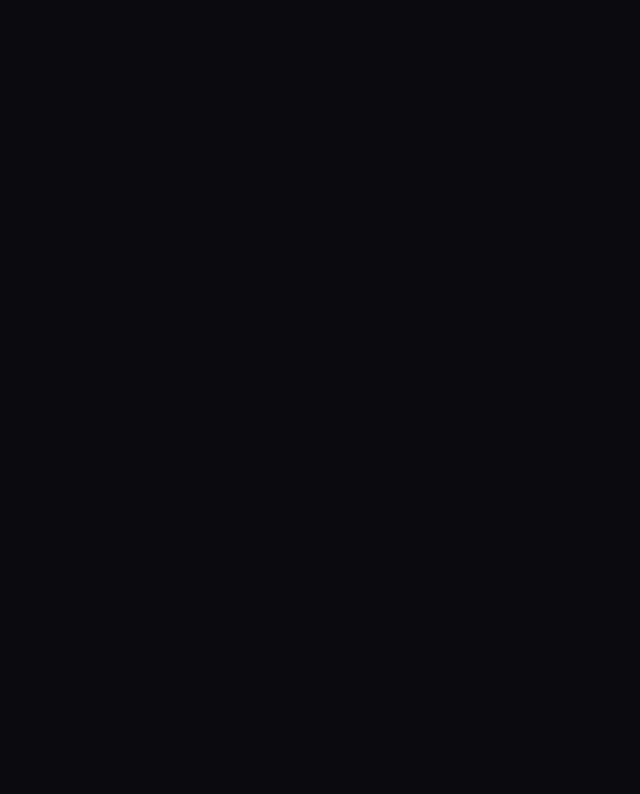
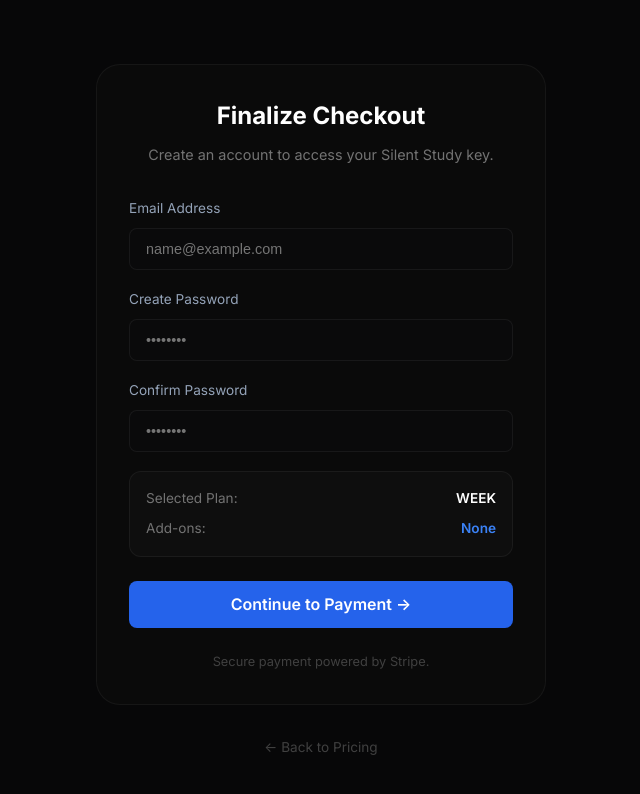
Before and after one commit to Silent-study/bot-frontend, a React (Vite) app: page /register in a window 1280 px wide. Before the commit this address had no page. Shown: the top 794 px of the page, without its empty margins (319-959 px from the left). Built offline with nearby package versions, Linux system fonts and the light colour scheme.

Commit message:
feat: implement ControlPanel dashboard with socket-based automation control and subscription tracking

```diff
--- a/src/App.jsx
+++ b/src/App.jsx
@@ -1,15 +1,31 @@
-import { BrowserRouter as Router, Routes, Route } from 'react-router-dom';
+import { BrowserRouter as Router, Routes, Route, Navigate } from 'react-router-dom';
+import { useState, useEffect } from 'react';
 import './index.css';
 import './App.css';
 import LandingPage from './pages/LandingPage';
 import ControlPanel from './pages/ControlPanel';
+import RegisterPage from './pages/RegisterPage';
 
 export default function App() {
+  const [isAuthenticated, setIsAuthenticated] = useState(false);
+
+  useEffect(() => {
+    // Check if user is already "paid" or "authenticated" via localStorage for demo
+    const paid = localStorage.getItem('isPaid');
+    if (paid === 'true') {
+      setIsAuthenticated(true);
+    }
+  }, []);
+
   return (
     <Router>
       <Routes>
         <Route path="/" element={<LandingPage />} />
-        <Route path="/dashboard" element={<ControlPanel />} />
+        <Route path="/register" element={<RegisterPage onAuthSuccess={() => setIsAuthenticated(true)} />} />
+        <Route
+          path="/dashboard"
+          element={isAuthenticated ? <ControlPanel /> : <Navigate to="/register" />}
+        />
       </Routes>
     </Router>
   );
--- a/src/ControlPanel.css
+++ b/src/ControlPanel.css
@@ -35,17 +35,69 @@
 
 .cp-grid {
   display: grid;
-  grid-template-columns: 350px 1fr;
+  grid-template-columns: 380px 1fr;
   gap: 1.5rem;
   width: 100%;
-  max-width: 1100px;
+  max-width: 1200px;
 }
+
+/* SUBSCRIPTION CARD */
+.sub-card {
+  background: linear-gradient(135deg, rgba(37, 99, 235, 0.1), rgba(15, 23, 42, 0.4));
+  border: 1px solid rgba(59, 130, 246, 0.2);
+  border-radius: var(--radius-lg);
+  padding: 1.5rem 2rem;
+  width: 100%;
+  max-width: 1200px;
+  margin-bottom: 1.5rem;
+  display: flex;
+  justify-content: space-between;
+  align-items: center;
+}
+
+.sub-info h3 {
+  color: var(--text-white);
+  font-size: 1.2rem;
+  margin-bottom: 0.25rem;
+}
+
+.sub-info p {
+  color: var(--text-secondary);
+  font-size: 0.9rem;
+}
+
+.sub-status {
+  display: flex;
+  gap: 2rem;
+}
+
+.stat-box {
+  text-align: right;
+}
+
+.stat-label {
+  font-size: 0.75rem;
+  color: var(--text-secondary);
+  text-transform: uppercase;
+  letter-spacing: 1px;
+  margin-bottom: 0.25rem;
+}
+
+.stat-value {
+  font-size: 1.1rem;
+  font-weight: 700;
+  color: var(--blue-light);
+}
+
+.stat-value.success { color: var(--green); }
 
 .cp-card {
   background: rgba(15, 23, 42, 0.4);
   border: 1px solid var(--border);
   border-radius: var(--radius-lg);
   padding: 2rem;
+  display: flex;
+  flex-direction: column;
 }
 
 .cp-card-title {
@@ -59,7 +111,7 @@
 }
 
 .form-group {
-  margin-bottom: 1.5rem;
+  margin-bottom: 1.2rem;
 }
 
 .form-label {
@@ -96,6 +148,7 @@
   font-weight: 600;
   font-size: 1rem;
   transition: all 0.2s;
+  margin-top: auto;
 }
 
 .btn-launch:hover {
@@ -117,7 +170,7 @@
   font-weight: 600;
   font-size: 1rem;
   transition: all 0.2s;
-  margin-top: 0.5rem;
+  margin-top: auto;
 }
 
 .btn-stop:hover {
@@ -128,7 +181,7 @@
   background: rgba(11, 11, 13, 0.5);
   border: 1px solid var(--border);
   border-radius: 12px;
-  height: 350px;
+  height: 450px;
   overflow-y: auto;
   padding: 1.5rem;
   font-family: ui-monospace, SFMono-Regular, Menlo, Monaco, Consolas, monospace;
@@ -165,4 +218,13 @@
   .cp-grid {
     grid-template-columns: 1fr;
   }
+  .sub-card {
+    flex-direction: column;
+    text-align: center;
+    gap: 1.5rem;
+  }
+  .sub-status {
+    width: 100%;
+    justify-content: space-around;
+  }
 }
--- a/src/pages/LandingPage.jsx
+++ b/src/pages/LandingPage.jsx
@@ -13,26 +13,20 @@ export default function LandingPage() {
     return (basePrice + extra).toFixed(2);
   };
 
-  const handlePurchase = async (planId) => {
-    try {
-      const addons = [];
-      if (selectedAddon === 'service' || selectedAddon === 'both') addons.push('service');
-      if (selectedAddon === 'proctor' || selectedAddon === 'both') addons.push('proctor');
+  const scrollToPricing = (e) => {
+    if (e) e.preventDefault();
+    const pricing = document.getElementById('pricing');
+    if (pricing) {
+      pricing.scrollIntoView({ behavior: 'smooth' });
+    }
+  };
 
-      const response = await fetch('http://localhost:3000/create-checkout-session', {
-        method: 'POST',
-        headers: { 'Content-Type': 'application/json' },
-        body: JSON.stringify({ planId, addons })
-      });
+  const handleCheckout = (planId) => {
+    const addons = [];
+    if (selectedAddon === 'service' || selectedAddon === 'both') addons.push('service');
+    if (selectedAddon === 'proctor' || selectedAddon === 'both') addons.push('proctor');
 
-      const session = await response.json();
-      if (session.url) {
-        window.location.href = session.url;
-      }
-    } catch (err) {
-      console.error('Purchase error:', err);
-      alert('Payment failed to initialize. Make sure the backend is running and Stripe keys are set.');
-    }
+    navigate('/register', { state: { planId, addons } });
   };
 
   const scrollCarousel = (dir) => {
@@ -190,7 +184,7 @@ export default function LandingPage() {
           <a href="#pricing" className="nav-link">Pricing</a>
           <a href="#tutorial" className="nav-link">Tutorial</a>
           <a href="#support" className="nav-link">Support</a>
-          <button className="nav-btn-primary" onClick={() => navigate('/dashboard')}>Get Started</button>
+          <button className="nav-btn-primary" onClick={scrollToPricing}>Get Started</button>
         </div>
       </nav>
 
@@ -231,7 +225,7 @@ export default function LandingPage() {
 
             <div className="hero-actions">
               <button className="btn-outline">Explore Features</button>
-              <button className="nav-btn-primary" onClick={() => navigate('/dashboard')} style={{padding: '0.8rem 2rem', fontSize: '1.05rem'}}>Get Started</button>
+              <button className="nav-btn-primary" onClick={scrollToPricing} style={{padding: '0.8rem 2rem', fontSize: '1.05rem'}}>Get Started</button>
             </div>
 
             <div className="hero-stats">
@@ -656,7 +650,7 @@ export default function LandingPage() {
               <div className="p-label">Day Key</div>
               <div className="p-price"><span>$</span>{calculatePrice(2.50)}</div>
               <div className="p-duration">24 hours · 1 user</div>
-              <button className="p-btn" onClick={() => handlePurchase('day')}>Get Started →</button>
+              <button className="p-btn" onClick={() => handleCheckout('day')}>Checkout →</button>
             </div>
 
             <div className="p-card popular">
@@ -664,21 +658,21 @@ export default function LandingPage() {
               <div className="p-label">Week Key</div>
               <div className="p-price"><span>$</span>{calculatePrice(10)}</div>
               <div className="p-duration">1 week · 1 user</div>
-              <button className="p-btn primary" onClick={() => handlePurchase('week')}>Get Started →</button>
+              <button className="p-btn primary" onClick={() => handleCheckout('week')}>Checkout →</button>
             </div>
 
             <div className="p-card">
               <div className="p-label">Month Key</div>
               <div className="p-price"><span>$</span>{calculatePrice(20)}</div>
               <div className="p-duration">1 month · 1 user</div>
-              <button className="p-btn" onClick={() => handlePurchase('month')}>Get Started →</button>
+              <button className="p-btn" onClick={() => handleCheckout('month')}>Checkout →</button>
             </div>
 
             <div className="p-card">
               <div className="p-label">6 Months Key</div>
               <div className="p-price"><span>$</span>{calculatePrice(40)}</div>
               <div className="p-duration">6 months · 1 user</div>
-              <button className="p-btn" onClick={() => handlePurchase('six_month')}>Get Started →</button>
+              <button className="p-btn" onClick={() => handleCheckout('six_month')}>Checkout →</button>
             </div>
           </div>
 
@@ -758,7 +752,7 @@ export default function LandingPage() {
             <div className="footer-label">QUICK LINKS</div>
             <div className="footer-links-grid">
               <a href="#support">Support ›</a>
-              <a href="#get-started" onClick={(e) => { e.preventDefault(); navigate('/dashboard'); }}>Get Started ›</a>
+              <a href="#get-started" onClick={scrollToPricing}>Get Started ›</a>
               <a href="#features">Features ›</a>
               <a href="#tutorial">Tutorial ›</a>
               <a href="https://discord.gg/silentstudy" target="_blank" rel="noreferrer">Discord Community ›</a>
--- /dev/null
+++ b/src/pages/RegisterPage.jsx
@@ -0,0 +1,137 @@
+import { useState } from 'react';
+import { useLocation, useNavigate } from 'react-router-dom';
+import '../ControlPanel.css';
+
+export default function RegisterPage() {
+  const location = useLocation();
+  const navigate = useNavigate();
+  const { planId, addons } = location.state || { planId: 'week', addons: [] };
+
+  const [formData, setFormData] = useState({
+    email: '',
+    password: '',
+    confirmPassword: ''
+  });
+  const [loading, setLoading] = useState(false);
+
+  const handleSubmit = async (e) => {
+    e.preventDefault();
+    if (formData.password !== formData.confirmPassword) {
+      alert("Passwords don't match!");
+      return;
+    }
+
+    setLoading(true);
+    try {
+      // 1. Register User in MongoDB
+      const regRes = await fetch('http://localhost:3000/register', {
+        method: 'POST',
+        headers: { 'Content-Type': 'application/json' },
+        body: JSON.stringify({
+          email: formData.email,
+          password: formData.password,
+          plan: planId,
+          addons
+        })
+      });
+
+      const userData = await regRes.json();
+      if (!regRes.ok) throw new Error(userData.error || 'Registration failed');
+
+      // 2. Trigger Stripe Checkout
+      const stripeRes = await fetch('http://localhost:3000/create-checkout-session', {
+        method: 'POST',
+        headers: { 'Content-Type': 'application/json' },
+        body: JSON.stringify({
+          planId,
+          addons,
+          userId: userData.userId
+        })
+      });
+
+      const session = await stripeRes.json();
+      if (session.url) {
+        window.location.href = session.url;
+      }
+    } catch (err) {
+      console.error(err);
+      alert(err.message);
+    } finally {
+      setLoading(false);
+    }
+  };
+
+  return (
+    <div className="control-panel-container" style={{justifyContent: 'center', minHeight: '100vh', background: '#070708'}}>
+      <div className="cp-card" style={{maxWidth: '450px', width: '100%', background: '#0a0a0a', border: '1px solid rgba(255,255,255,0.05)'}}>
+        <div className="cp-card-title" style={{justifyContent: 'center', fontSize: '1.5rem', marginBottom: '0.5rem'}}>
+          Finalize Checkout
+        </div>
+        <p style={{color: '#737373', textAlign: 'center', marginBottom: '2rem', fontSize: '0.9rem'}}>
+          Create an account to access your Silent Study key.
+        </p>
+
+        <form onSubmit={handleSubmit}>
+          <div className="form-group">
+            <label className="form-label">Email Address</label>
+            <input
+              type="email"
+              className="form-input"
+              required
+              placeholder="name@example.com"
+              value={formData.email}
+              onChange={e => setFormData({...formData, email: e.target.value})}
+            />
+          </div>
+
+          <div className="form-group">
+            <label className="form-label">Create Password</label>
+            <input
+              type="password"
+              className="form-input"
+              required
+              placeholder="••••••••"
+              value={formData.password}
+              onChange={e => setFormData({...formData, password: e.target.value})}
+            />
+          </div>
+
+          <div className="form-group">
+            <label className="form-label">Confirm Password</label>
+            <input
+              type="password"
+              className="form-input"
+              required
+              placeholder="••••••••"
+              value={formData.confirmPassword}
+              onChange={e => setFormData({...formData, confirmPassword: e.target.value})}
+            />
+          </div>
+
+          <div style={{background: 'rgba(255,255,255,0.02)', padding: '1rem', borderRadius: '12px', marginBottom: '1.5rem', border: '1px solid rgba(255,255,255,0.05)'}}>
+            <div style={{display: 'flex', justifyContent: 'space-between', marginBottom: '0.5rem'}}>
+              <span style={{color: '#737373', fontSize: '0.85rem'}}>Selected Plan:</span>
+              <span style={{color: '#fff', fontWeight: '600', fontSize: '0.85rem'}}>{planId.toUpperCase()}</span>
+            </div>
+            <div style={{display: 'flex', justifyContent: 'space-between'}}>
+              <span style={{color: '#737373', fontSize: '0.85rem'}}>Add-ons:</span>
+              <span style={{color: '#3b82f6', fontSize: '0.85rem', fontWeight: '600'}}>{addons.length > 0 ? addons.join(', ') : 'None'}</span>
+            </div>
+          </div>
+
+          <button className="btn-launch" type="submit" disabled={loading} style={{background: '#2563eb'}}>
+            {loading ? 'Processing...' : 'Continue to Payment →'}
+          </button>
+        </form>
+
+        <div style={{marginTop: '1.5rem', textAlign: 'center', fontSize: '0.8rem', color: '#404040'}}>
+          Secure payment powered by Stripe.
+        </div>
+      </div>
+
+      <div style={{marginTop: '2rem', color: '#404040', fontSize: '0.85rem', cursor: 'pointer'}} onClick={() => navigate('/')}>
+        ← Back to Pricing
+      </div>
+    </div>
+  );
+}
```
Also changed, not shown: src/pages/ControlPanel.jsx (+70 -6 lines).
